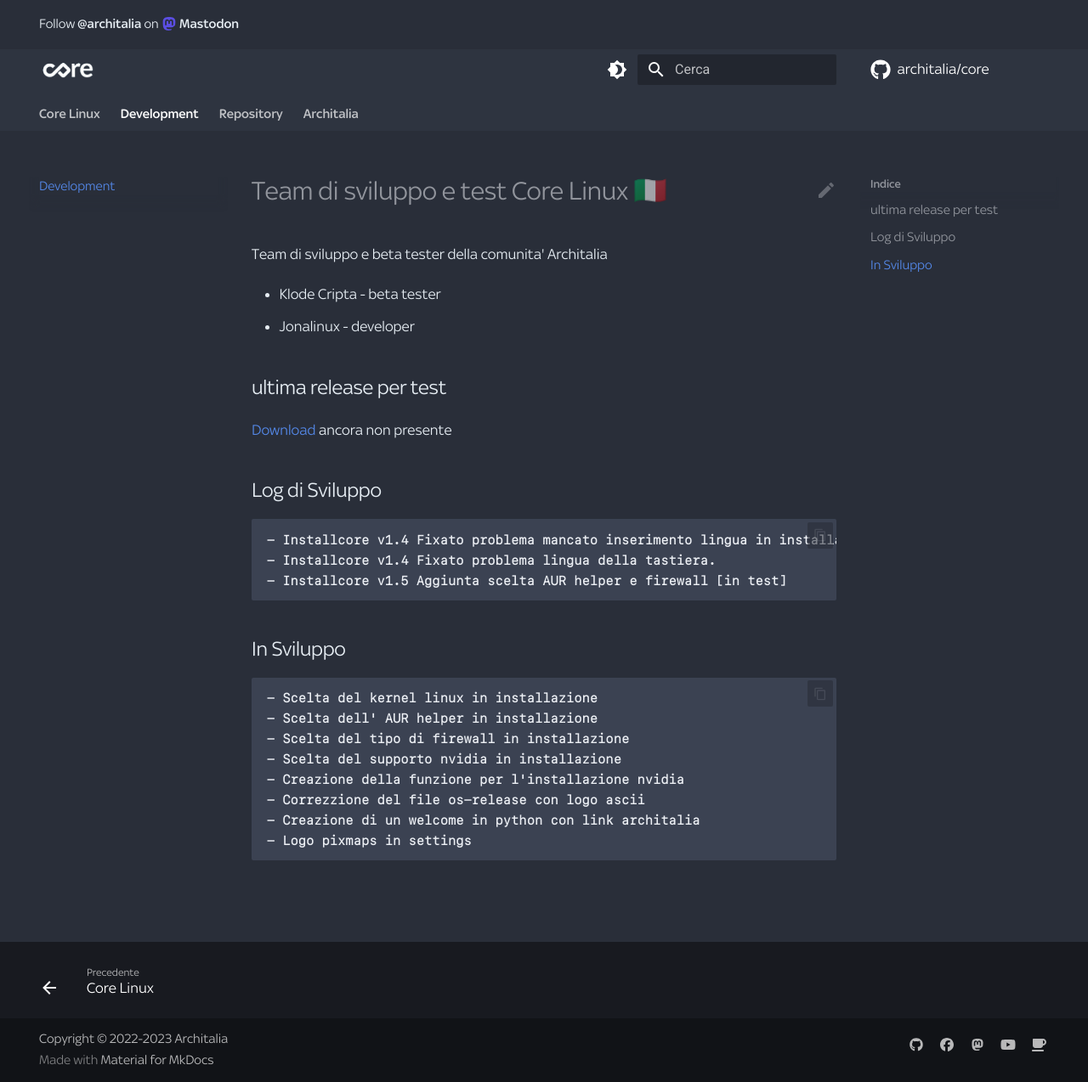
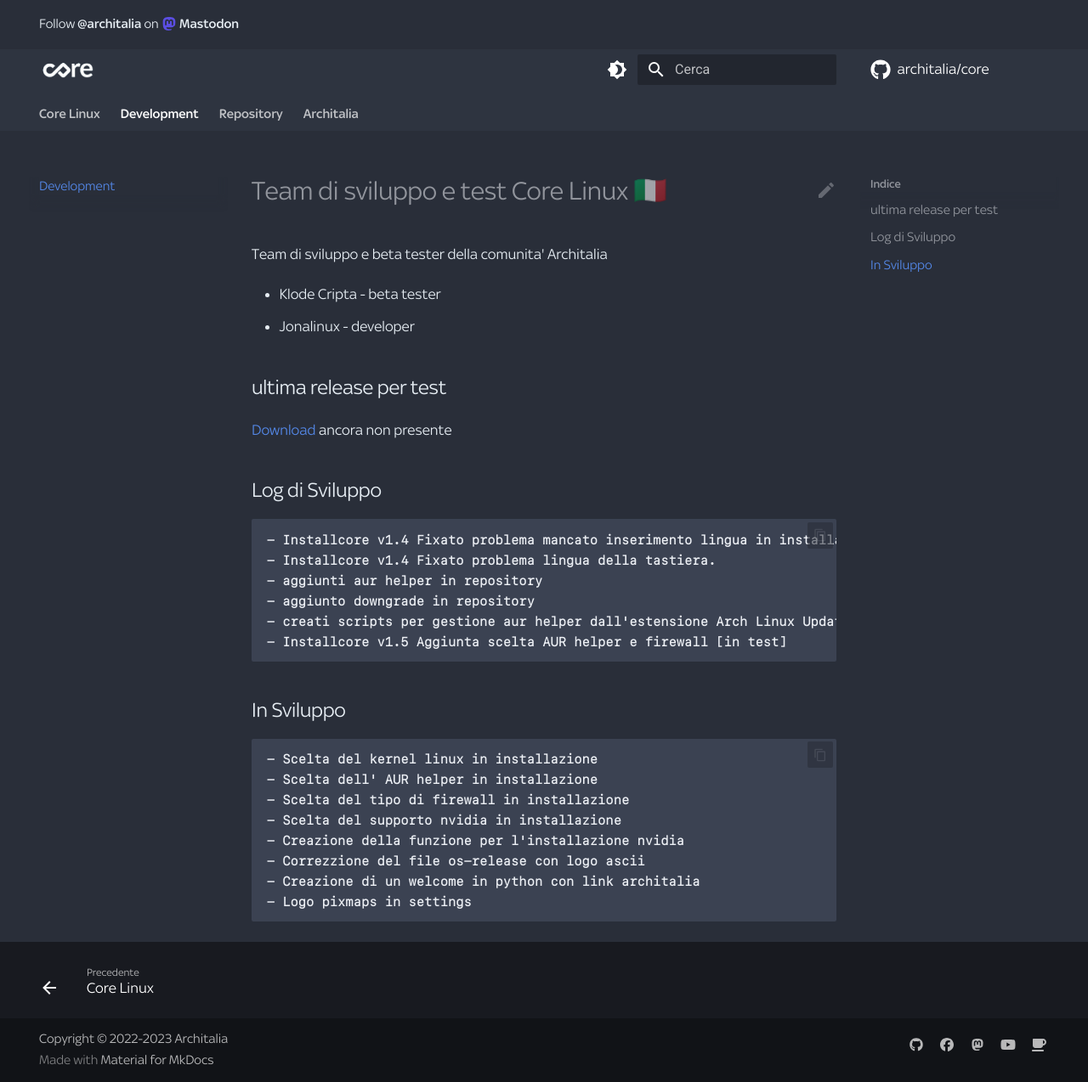
Before and after one commit to ArchItalia/core, an MkDocs documentation site: the page built from docs/dev.md, in a window 1280 px wide and 1274 px high. Shown: the whole window at 85% size. Built offline with MkDocs 1.6.1 and Material for MkDocs 9.7.7, drawn with Linux system fonts in a browser that asks for light colours; some web fonts are replaced; comment, search, counter and statistics services are not loaded; the version menu is left out.

Commit message:
Update dev.md

````diff
--- a/docs/dev.md
+++ b/docs/dev.md
@@ -12,6 +12,9 @@ Team di sviluppo e beta tester della comunita' Architalia
 ```
 - Installcore v1.4 Fixato problema mancato inserimento lingua in installazione.
 - Installcore v1.4 Fixato problema lingua della tastiera.
+- aggiunti aur helper in repository
+- aggiunto downgrade in repository
+- creati scripts per gestione aur helper dall'estensione Arch Linux Updates Indicator
 - Installcore v1.5 Aggiunta scelta AUR helper e firewall [in test]
 ```
 
````
